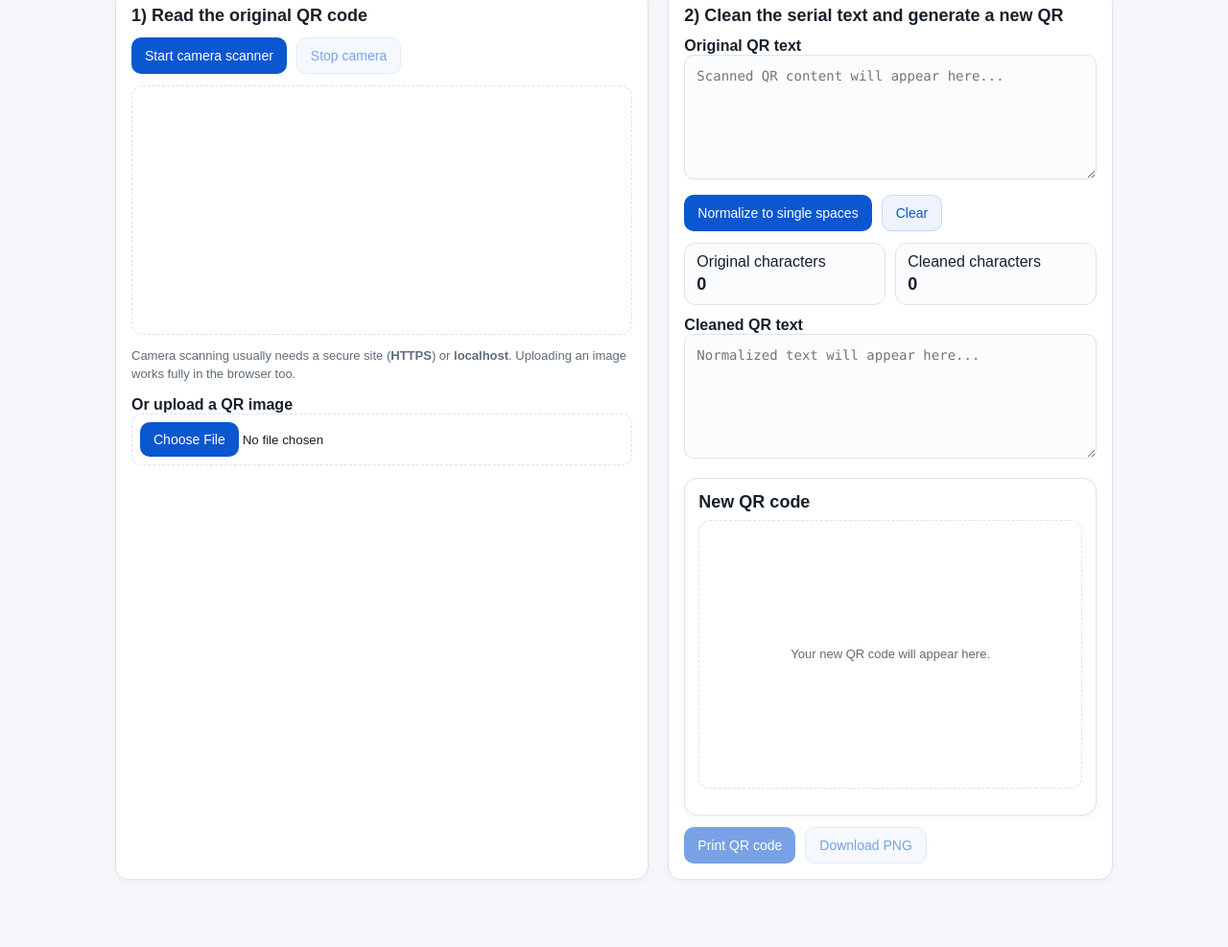
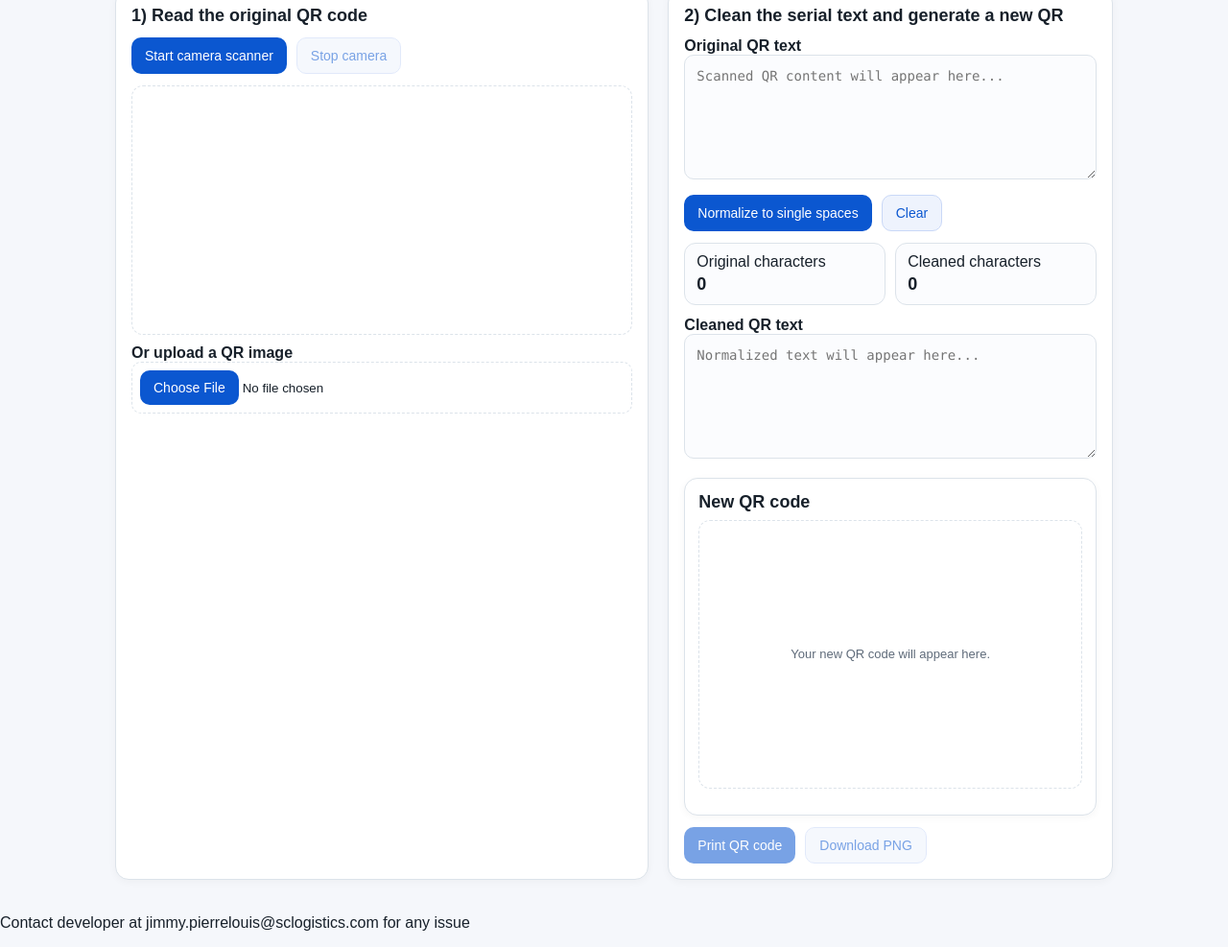
Before and after one commit to sclsjimmy-inforteam/ASUS-QR-CODE-CLEANER, a plain HTML site: page index.html in a window 1280 px wide. Shown: the part 137-1124 px from the top of the page at 96% size. Before the commit the page ends 1074 px from the top, so only its background shows below. Drawn offline with Linux system fonts and the light colour scheme.

Commit message:
Update index.html

```diff
--- a/index.html
+++ b/index.html
@@ -3,7 +3,7 @@
 <head>
   <meta charset="UTF-8" />
   <meta name="viewport" content="width=device-width, initial-scale=1.0" />
-  <title>QR Serial Space Normalizer</title>
+  <title>ASUS QR code Cleaner</title>
   <script src="https://unpkg.com/html5-qrcode" defer></script>
   <script src="https://cdnjs.cloudflare.com/ajax/libs/qrcodejs/1.0.0/qrcode.min.js" defer></script>
   <style>
@@ -202,9 +202,6 @@
           <button id="stopCameraBtn" class="secondary" disabled>Stop camera</button>
         </div>
         <div id="reader"></div>
-        <p class="small">
-          Camera scanning usually needs a secure site (<b>HTTPS</b>) or <b>localhost</b>. Uploading an image works fully in the browser too.
-        </p>
         <div style="margin-top: 10px;">
           <label for="qrImage"><b>Or upload a QR image</b></label>
           <input id="qrImage" type="file" accept="image/*" />
@@ -452,4 +449,7 @@
     updateCounts();
   </script>
 </body>
+<footer>
+  <p>Contact developer at jimmy.pierrelouis@sclogistics.com for any issue</p>
+</footer>
 </html>
```
